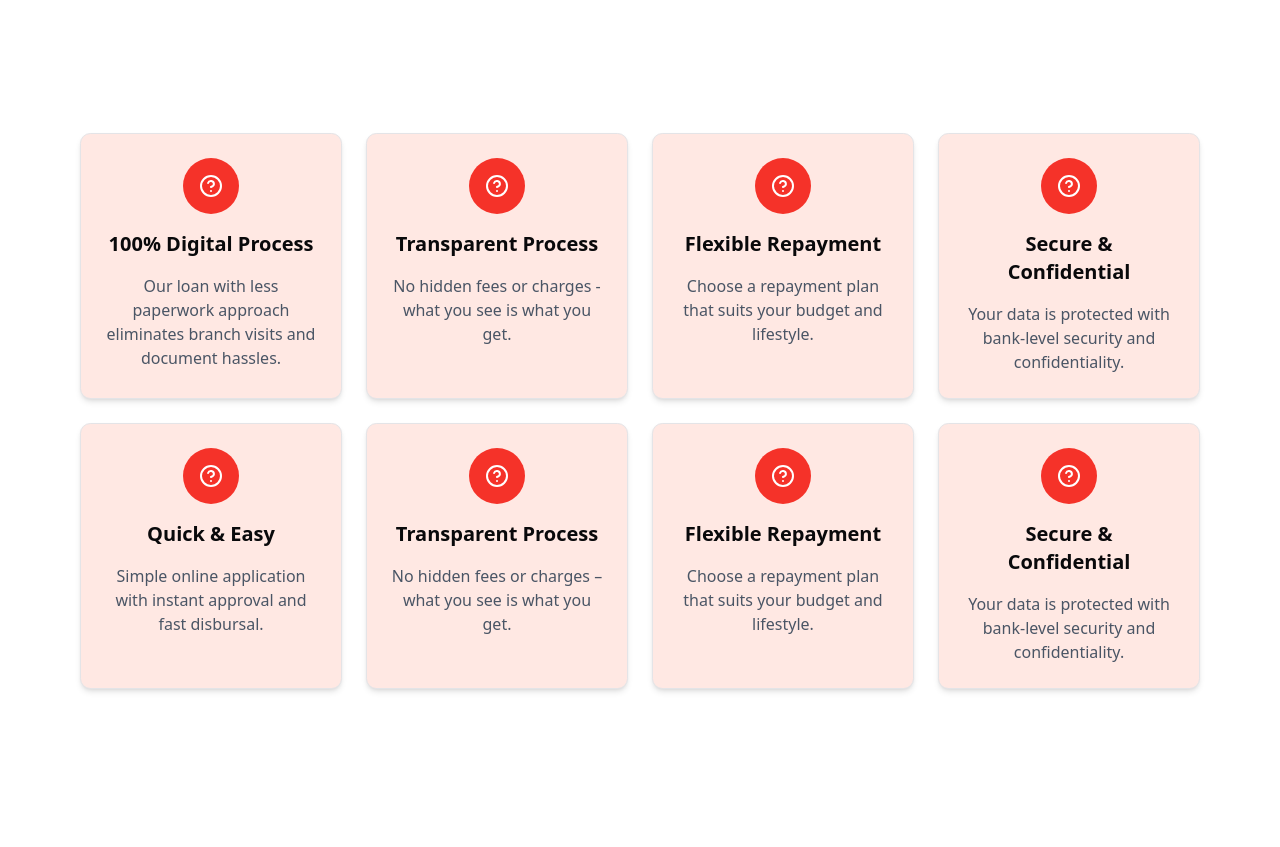
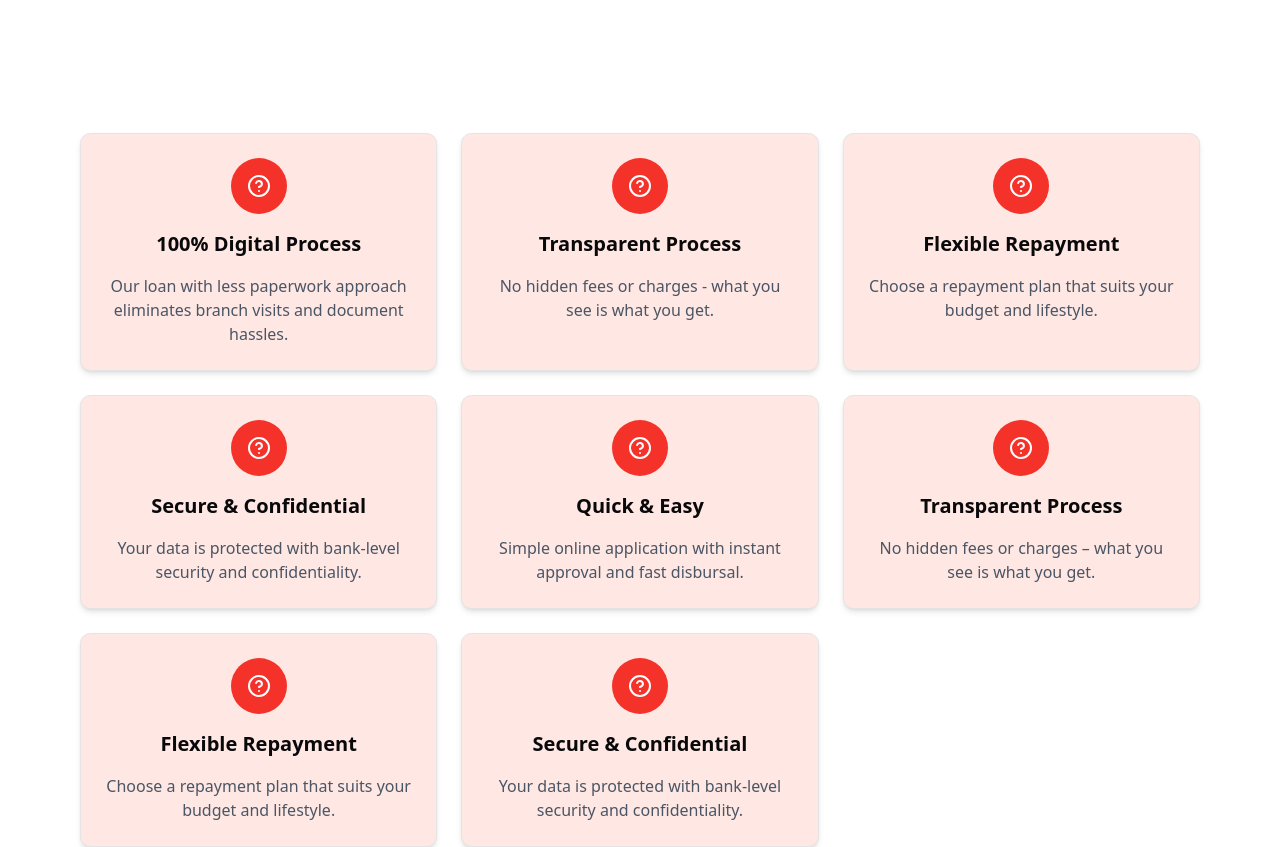
Before and after one commit to Aerotalk/LIN, a Next.js app in the folder lin-frontend/: page / in a window 1280 px wide. Shown: the part 2400-3247 px from the top of the page. Built offline with nearby package versions, Linux system fonts and the light colour scheme.

Commit message:
card grids cols no dynamic

```diff
--- a/lin-frontend/app/page.tsx
+++ b/lin-frontend/app/page.tsx
@@ -16,7 +16,7 @@ export default function Home() {
       <StatsHistory />
       <HowItWorks />
       <BenefitTabsSection />
-      <CardGrids cardsData={cardBenefits} />
+      <CardGrids cardsData={cardBenefits} colsNoMdScreen={4} />
       <LoanCalculator />
       <TestimonialSection />
       <FAQSection faqData={homeFAQdata} />
--- a/lin-frontend/components/CardGrids.tsx
+++ b/lin-frontend/components/CardGrids.tsx
@@ -1,15 +1,20 @@
-import { se } from "date-fns/locale";
 import React from "react";
 import { Card } from "./ui/card";
 import { CardData } from "@/lib/types";
 
-const CardGrids = ({ cardsData }: { cardsData: CardData[] }) => {
+const CardGrids = ({
+  cardsData,
+  colsNoMdScreen,
+}: {
+  cardsData: CardData[];
+  colsNoMdScreen: number;
+}) => {
   return (
     <section className="w-full max-w-7xl mx-auto py-4 px-6 md:p-12 lg:p-20">
       <div
-        className={`grid md:grid-cols-${Math.ceil(
-          cardsData.length / 2
-        )} grid-cols-1 gap-6 w-full`}
+        className={`grid lg:grid-cols-${colsNoMdScreen} md:grid-cols-${
+          colsNoMdScreen - 1
+        } grid-cols-1 gap-6 w-full`}
       >
         {cardsData.map((card, index) => (
           <Card key={index} className="bg-secondary rounded-lg shadow-md p-6">
```
